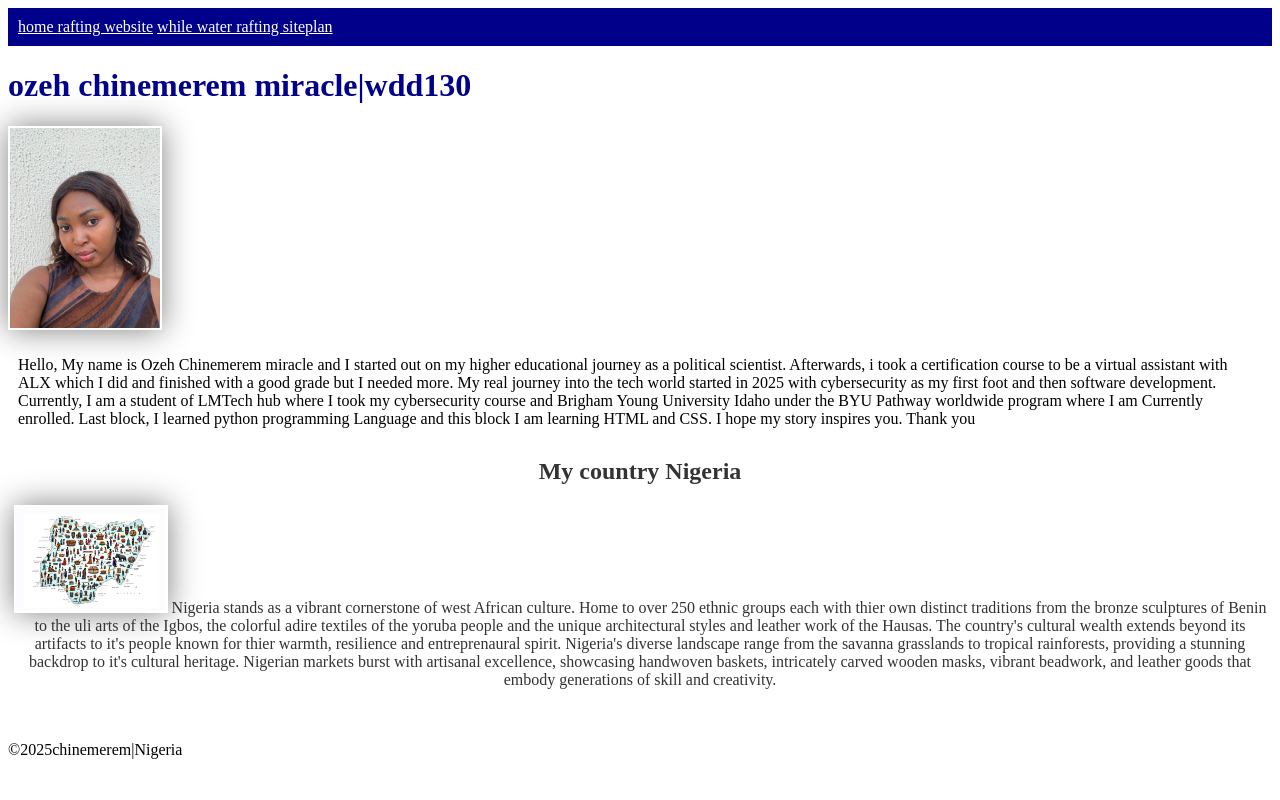
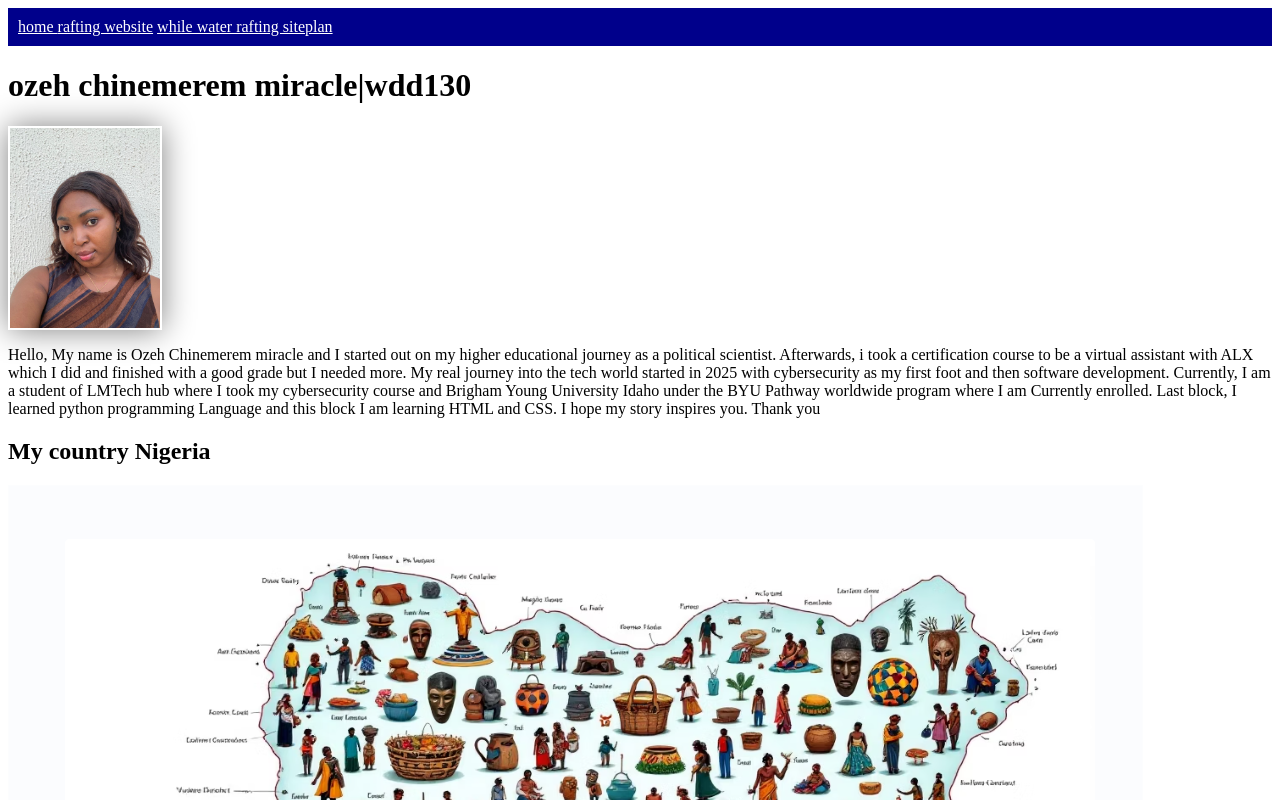
Before and after one commit to mimicutie123/wdd130, a plain HTML site: page index.html in a window 1280 px wide. Shown: the top 800 px of the page. Drawn offline with Linux system fonts and the light colour scheme.

Commit message:
chinny update

```diff
--- a/styles/styles.css
+++ b/styles/styles.css
@@ -8,9 +8,9 @@ nav a {
     padding: 20px;
 }
 h1 {
-    color: darkblue;
+    color: darkbrown;
 }
-img {
+main img {
 width: 150px;
 height:auto
 boarder: 1px solid black;
@@ -18,13 +18,13 @@ padding: 2px;
 box-shadow:0 0 30px gray;
 }
 p {
-    padding: 10px
+    padding: 0px
 }
-
+}
 aside{
-    width: 20em
-    margin: 1em
-    boarder: 1px; solid rgba(0, 0, 0, 0.2) /* why use rgba instead of hex here?*/
+    width: 20em;
+    margin: 1em;
+    border: 1px; solid rgba(0, 0, 0, 0.2) /* why use rgba instead of hex here?*/
     padding: 1em;
     background-colour: #eee;
     color: #333;
```
Also changed, not shown: index.html (+2 -5 lines).
